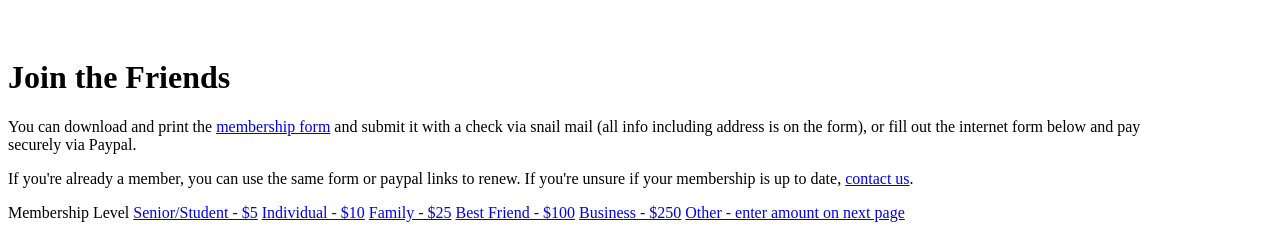
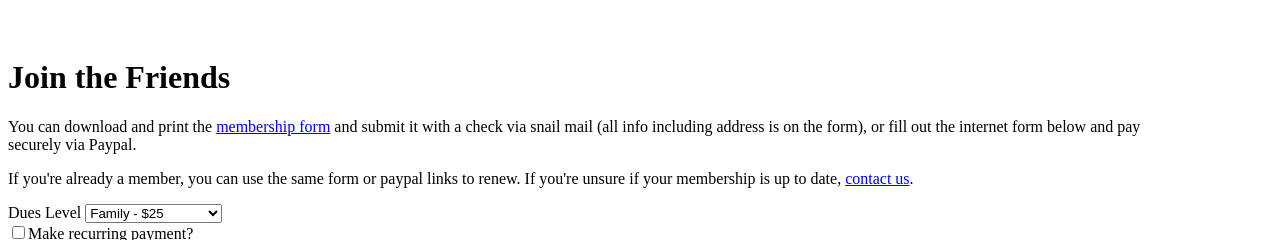
Before and after one commit to dscush/friendsgpl, a Django app: template website/templates/website/join.html in a window 1280 px wide. Shown: the part 263-503 px from the top of the page. Run offline with Django 3.2, Linux system fonts and the light colour scheme; the template is opened without the code that fills it, so the values that code supplies are empty; style sheets or scripts are compiled from the project's sources; some libraries are stand-ins or nearby versions.

Commit message:
Create join form

```diff
--- /dev/null
+++ b/website/static/website/main.js
@@ -0,0 +1,40 @@
+/* global $ */
+$(document).ready(function() {
+    var amount_type = 'amount'
+    function set_item_name() {
+        if($('input[name="t3"]:checked').val() === 'M') {
+            $('#item_name').val("Friends Membership - Monthly Recurring Dues Payment");
+        } else if ($('input[name="t3"]:checked').val() === 'Y') {
+            $('#item_name').val("Friends Membership - Annual Recurring Dues Payment");
+        }
+    }
+    function toggle_recurring() {
+        $('#recurrence_interval').prop('hidden', !$('#is_recurring').prop("checked"));
+        if ($('#is_recurring').prop("checked")) {
+            $('#cmd').val('_xclick-subscriptions');
+            amount_type = 'a3'
+            set_item_name();
+        } else {
+            $('#cmd').val('_donations');
+            $('#item_name').val("Friends Membership - Dues Payment");
+            amount_type = 'amount'
+        }
+        set_amount();
+    }
+    function set_amount() {
+        if ($('#dues_level').val() == 'other') {
+            $('#other_amount_fg').prop('hidden', '');
+            $('#other_amount').prop('name', amount_type);
+            $('#dues_level').prop('name', '');
+        } else {
+            $('#other_amount_fg').prop('hidden', 'hidden');
+            $('#other_amount').prop('name', '');
+            $('#dues_level').prop('name', amount_type);
+        }
+    }
+    $('#dues_level').change(set_amount);
+    $('#is_recurring').change(toggle_recurring);
+    $('input[name="t3"]').change(set_item_name);
+    $('#is_recurring').prop("checked", false);
+    toggle_recurring();
+});
--- a/website/templates/website/base.html
+++ b/website/templates/website/base.html
@@ -20,5 +20,7 @@
     </div>
 {% include "website/footer.html" %}
   </body>
+  <script src="https://code.jquery.com/jquery-3.2.1.slim.min.js" integrity="sha256-k2WSCIexGzOj3Euiig+TlR8gA0EmPjuc79OEeY5L45g=" crossorigin="anonymous"></script>
   <script src="https://maxcdn.bootstrapcdn.com/bootstrap/3.3.7/js/bootstrap.min.js" integrity="sha384-Tc5IQib027qvyjSMfHjOMaLkfuWVxZxUPnCJA7l2mCWNIpG9mGCD8wGNIcPD7Txa" crossorigin="anonymous"></script>
+  <script src="{% static 'website/main.js' %}"></script>
 </html>
--- a/website/templates/website/join.html
+++ b/website/templates/website/join.html
@@ -8,15 +8,44 @@
                 <p>If you're already a member, you can use the same form or paypal links to renew. If you're unsure if your membership is up to date, <a href="{% url 'contact' %}">contact us</a>.</p>
                 <div class="row">
                     <div class="col-sm-6 col-md-5 col-lg-4">
-                        <div class="btn-group-vertical btn-block">
-                            <label>Membership Level</label>
-                            <a class="btn btn-default" role="button" target="_blank" href="https://www.paypal.com/cgi-bin/webscr?cmd=_s-xclick&hosted_button_id=8BNZZ2SXUEMSG">Senior/Student - $5</a>
-                            <a class="btn btn-default" role="button" target="_blank" href="https://www.paypal.com/cgi-bin/webscr?cmd=_s-xclick&hosted_button_id=NJL4GYAWP68JG">Individual - $10</a>
-                            <a class="btn btn-default" role="button" target="_blank" href="https://www.paypal.com/cgi-bin/webscr?cmd=_s-xclick&hosted_button_id=N7MGEXBATZCW2">Family - $25</a>
-                            <a class="btn btn-default" role="button" target="_blank" href="https://www.paypal.com/cgi-bin/webscr?cmd=_s-xclick&hosted_button_id=ZTSMKFAZUS3BU">Best Friend - $100</a>
-                            <a class="btn btn-default" role="button" target="_blank" href="https://www.paypal.com/cgi-bin/webscr?cmd=_s-xclick&hosted_button_id=ZZWWQZFRNHQNL">Business - $250</a>
-                            <a class="btn btn-default" role="button" target="_blank" href="https://www.paypal.com/cgi-bin/webscr?cmd=_s-xclick&hosted_button_id=U8JTRKPYAKZXA">Other - enter amount on next page</a>
+                        <form role="form" action="https://www.paypal.com/cgi-bin/webscr" method="post">
+                        <div class="form-group">
+                            <label for="dues_level">Dues Level</label>
+                            <select class="form-control" id="dues_level" name="a3">
+                                <option value="5">Student/Senior - $5</option>
+                                <option value="10">Individual - $10</option>
+                                <option value="25" selected="selected">Family - $25</option>
+                                <option value="100">Best Friend - $100</option>
+                                <option value="250">Business - $250</option>
+                                <option value="other">Other</option>
+                            </select>
                         </div>
+                        <div class="form-group" id="other_amount_fg">
+                            <label for="other_amount">Amount</label>
+                            <input class="form-control" id="other_amount" name="">
+                        </div>
+                        <div class="checkbox">
+                            <label><input type="checkbox" id="is_recurring">Make recurring payment?</label>
+                        </div>
+                        <div class="form-group" id="recurrence_interval" hidden="hidden">
+                            <label class="radio-inline">
+                                <input type="radio" name="t3" id="recurrence_interval_monthly" value="M">Monthly
+                            </label>
+                            <label class="radio-inline">
+                                <input type="radio" name="t3" id="recurrence_interval_annual" value="Y" checked="checked">Annual
+                            </label>
+                        </div>
+                        <input type="image" id="join_button" src="https://www.paypalobjects.com/webstatic/en_US/i/btn/png/btn_donate_cc_147x47.png" border="0" name="submit" alt="Secure payments processed by PayPal" onClick="javascript: pageTracker._trackPageview(‘/outgoing/paypal.com?monthly’);">
+
+                        <input type="hidden" id="cmd" name="cmd" value="_xclick-subscriptions">
+                        <input type="hidden" name="business" value="dan@friendsgpl.org">
+                        <input type="hidden" name="currency_code" value="USD">
+                        <input type="hidden" name="no_shipping" value="1">
+                        <input type="hidden" id="item_name" name="item_name" value="Friends Membership - Annual Recurring Dues Payment" />
+                        <input type="hidden" name="p3" value="1">
+                        <input type="hidden" name="src" value="1">
+                        <input type="hidden" name="sra" value="1">
+                        </form>
                     </div>
                 </div>
             </div>
```
